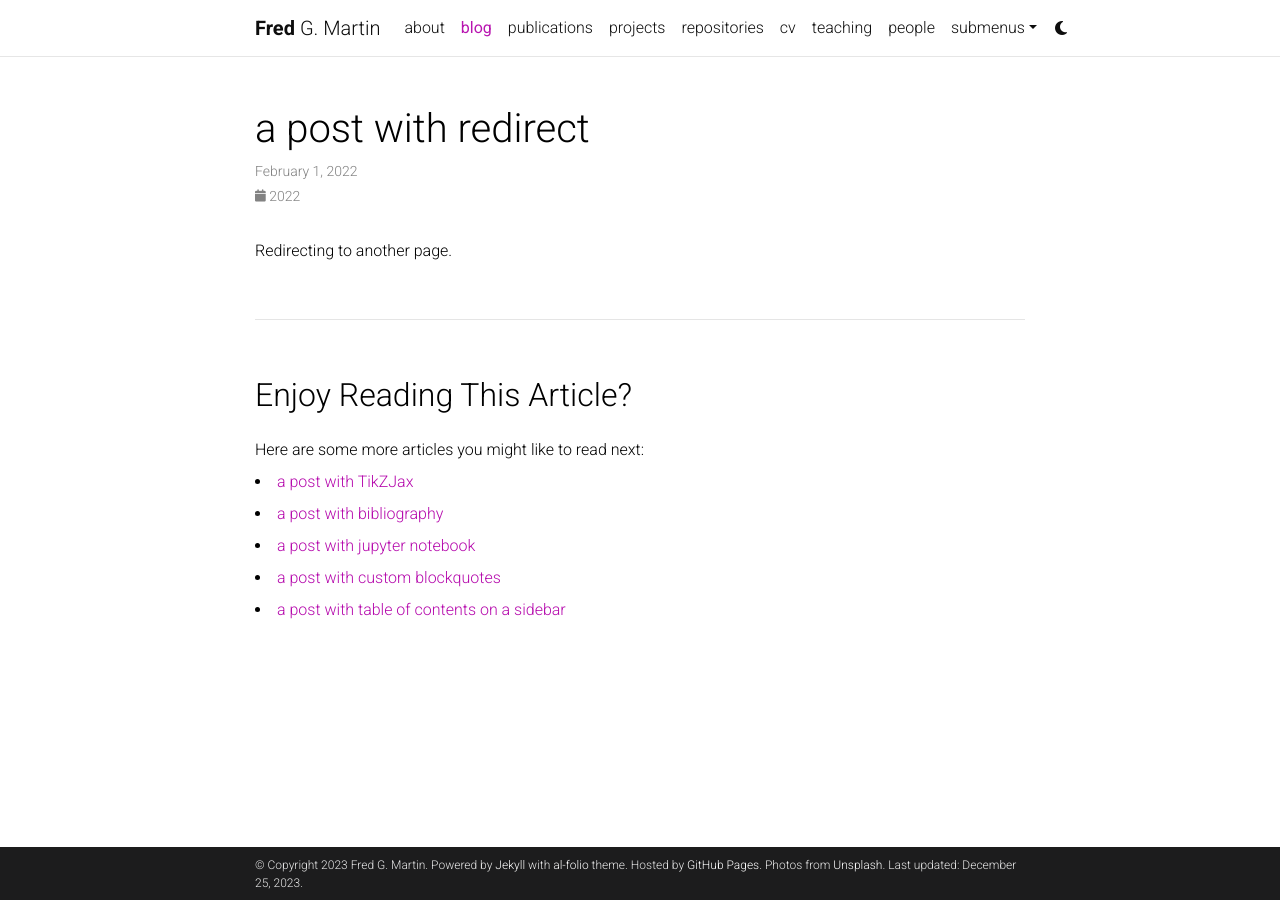
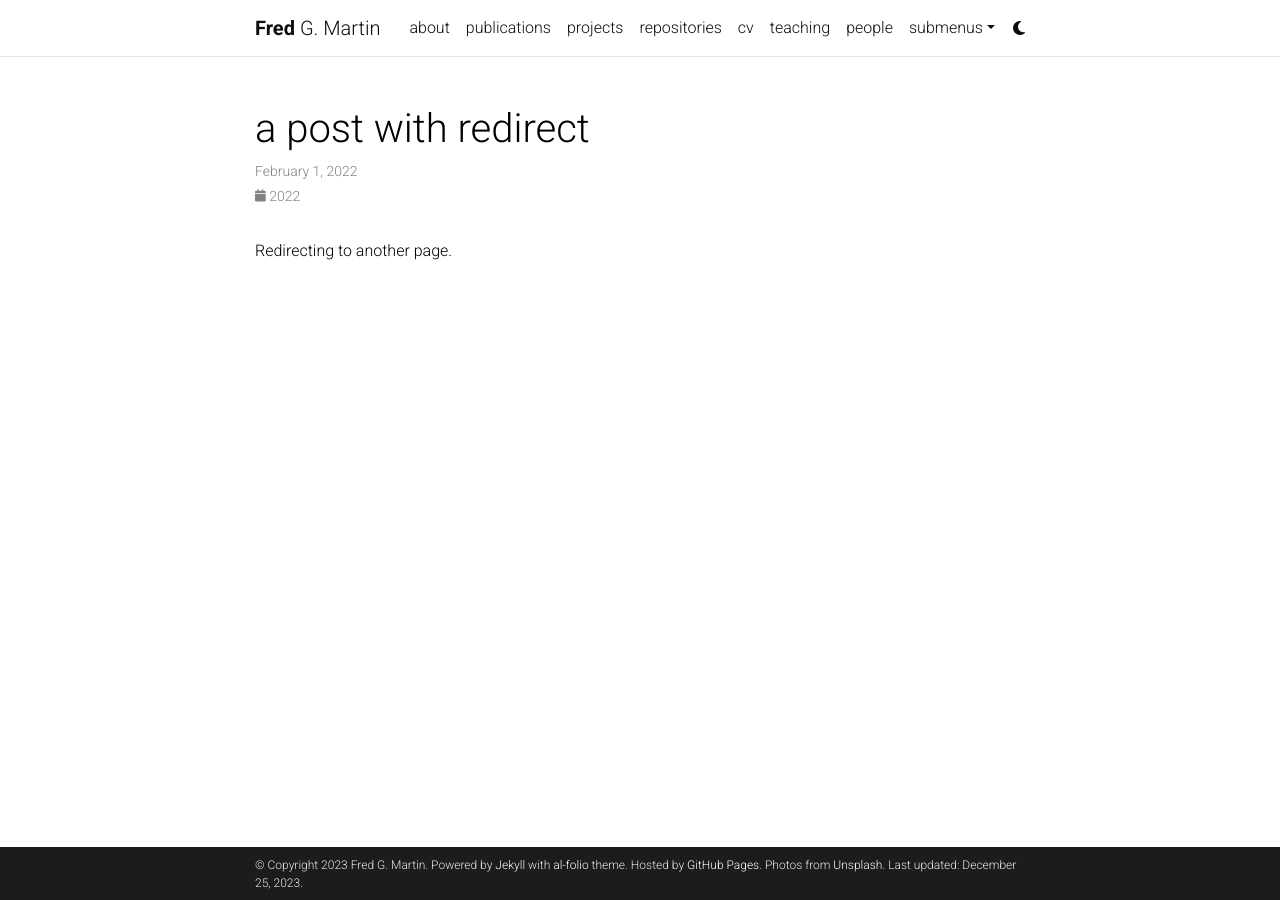
Before and after one commit to fgmart/fgmart.github.io, a Jekyll site: the page built from _posts/2022-02-01-redirect.md, in a window 1280 px wide. Built offline with Jekyll 4.4.1, drawn with Linux system fonts in a browser that asks for light colours; comment, search, counter and statistics services are not loaded; a style sheet for code colours, icons or effects is not loaded; some of the changed lines change nothing that is shown.

Commit message:
updated Google Scholar, Scopus, turned off blog (hopefully)

```diff
--- a/_config.yml
+++ b/_config.yml
@@ -67,13 +67,13 @@
 # Social integration
 # -----------------------------------------------------------------------------
 
-github_username: # your GitHub user name
+github_username: fgmart
 gitlab_username: # your GitLab user name
 x_username: # your X handle
 mastodon_username: # your mastodon instance+username in the format instance.tld/@username
-linkedin_username: # your LinkedIn user name
+linkedin_username: fgmartin13
 telegram_username: # your Telegram user name
-scholar_userid: # your Google Scholar ID
+scholar_userid: rqpdaP0AAAAJ
 semanticscholar_id: # your Semantic Scholar ID
 whatsapp_number: # your WhatsApp number (full phone number in international format. Omit any zeroes, brackets, or dashes when adding the phone number in international format.)
 orcid_id: # your ORCID ID
@@ -83,7 +83,7 @@
 lattes_id: # your ID on Lattes (Brazilian Lattes CV)
 osf_id: # your OSF ID
 research_gate_profile: # your profile on ResearchGate
-scopus_id: # your profile on Scopus
+scopus_id: 7403516282
 blogger_url: # your blogger URL
 work_url: # work page URL
 keybase_username: # your keybase user name
@@ -104,7 +104,7 @@
 wechat_qr: # filename of your wechat qr-code saved as an image (e.g., wechat-qr.png if saved to assets/img/wechat-qr.png)
 
 contact_note: >
-  You can even add a little note about which of these is the best way to reach you.
+  Please contact me at my UTSA email address :)
 
 # -----------------------------------------------------------------------------
 # Analytics and search engine verification
@@ -120,17 +120,17 @@
 # Blog
 # -----------------------------------------------------------------------------
 
-blog_name: al-folio # blog_name will be displayed in your blog page
-blog_nav_title: blog # your blog must have a title for it to be displayed in the nav bar
-blog_description: a simple whitespace theme for academics
-permalink: /blog/:year/:title/
+# blog_name: al-folio # blog_name will be displayed in your blog page
+# blog_nav_title: blog # your blog must have a title for it to be displayed in the nav bar
+# blog_description: a simple whitespace theme for academics
+# permalink: /blog/:year/:title/
 
 # Pagination
 pagination:
   enabled: true
 
 related_blog_posts:
-  enabled: true
+  enabled: false
   max_related: 5
 
 # Giscus comments (RECOMMENDED)
```
